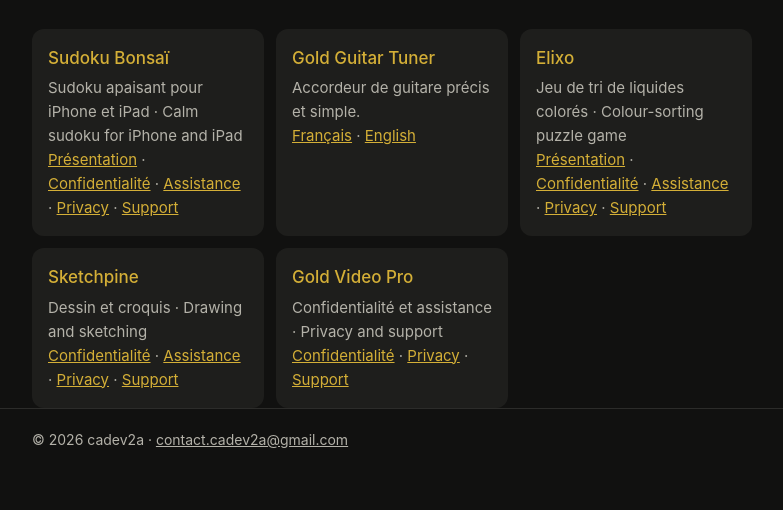
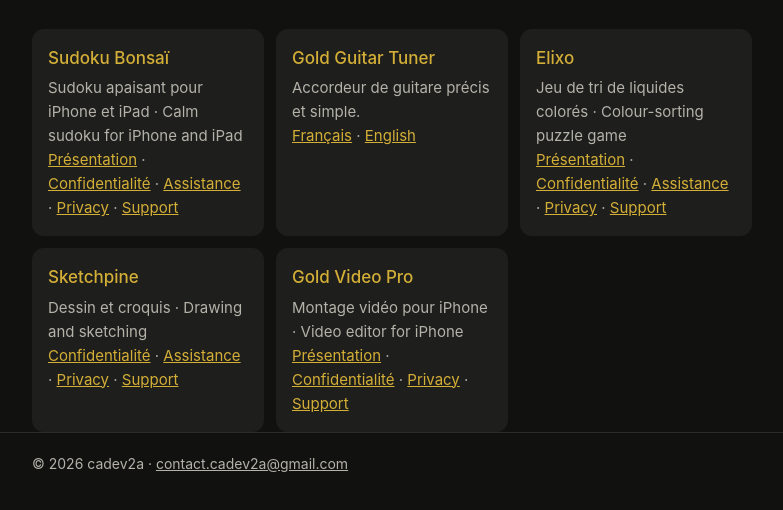
Before and after one commit to cadev2a/cadev2a.github.io, a plain HTML site: page index.html in a window 1280 px wide. Shown: the part 164-674 px from the top of the page, without its empty margins (248-1031 px from the left). Drawn offline with Linux system fonts and the light colour scheme.

Commit message:
docs: lien vers la présentation de Gold Video Pro
Co-Authored-By: Claude Opus 5.5 <noreply@anthropic.com>

```diff
--- a/index.html
+++ b/index.html
@@ -40,8 +40,8 @@
       </div>
       <div class="feature">
         <h3>Gold Video Pro</h3>
-        <p>Confidentialité et assistance · Privacy and support<br>
-          <a href="GoldVideoPro/confidentialite.html">Confidentialité</a> ·
+        <p>Montage vidéo pour iPhone · Video editor for iPhone<br>
+          <a href="GoldVideoPro/">Présentation</a> · <a href="GoldVideoPro/confidentialite.html">Confidentialité</a> ·
           <a href="GoldVideoPro/privacy.html">Privacy</a> · <a href="GoldVideoPro/support.html">Support</a></p>
       </div>
     </div>
```
